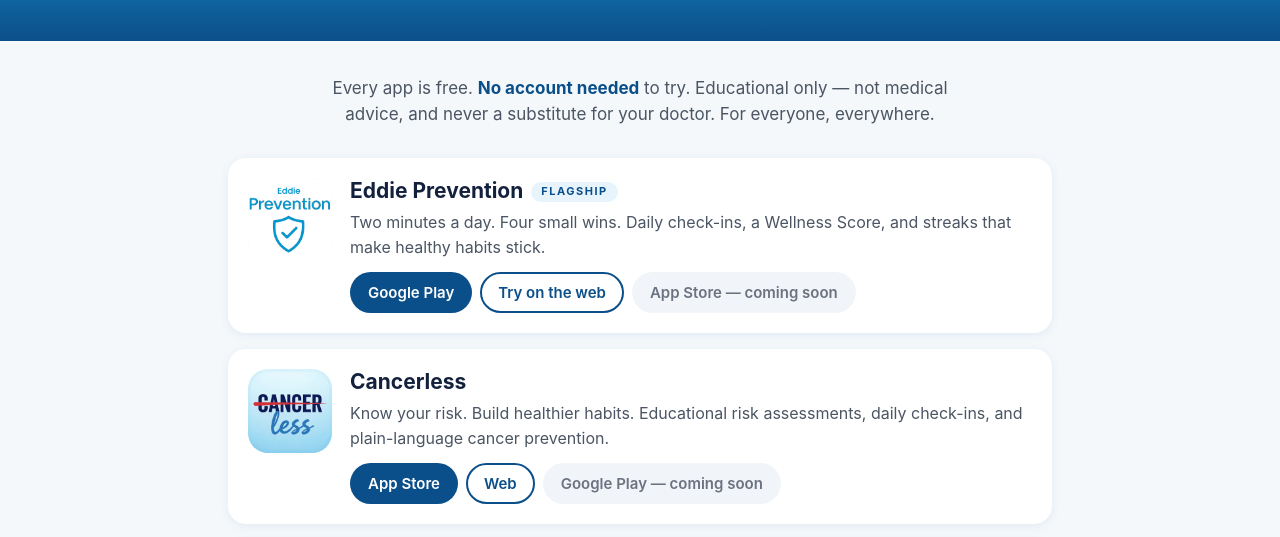
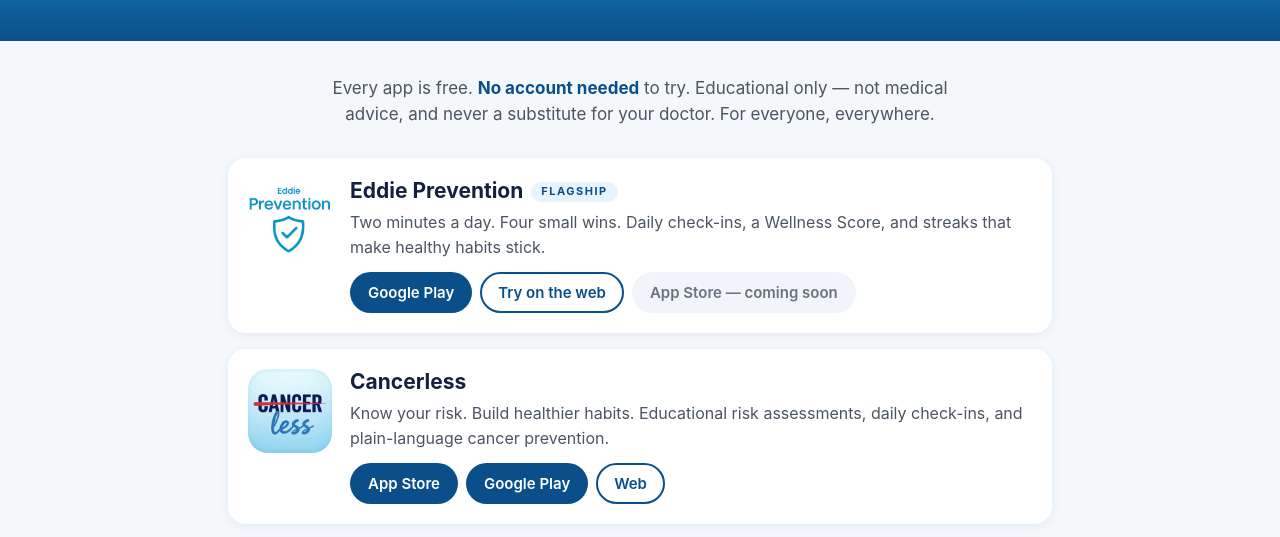
Before and after one commit to CancerTreatmentSpecialist/eddie-family, a plain HTML site: page our-apps-askeddie.html in a window 1280 px wide. Shown: the part 236-773 px from the top of the page. Drawn offline with Linux system fonts and the light colour scheme.

Commit message:
Add files via upload

```diff
--- a/our-apps-askeddie.html
+++ b/our-apps-askeddie.html
@@ -42,7 +42,7 @@ footer a{color:#0b4f8a;font-weight:600}
 <main>
 <p class="intro">Every app is free. <strong>No account needed</strong> to try. Educational only &mdash; not medical advice, and never a substitute for your doctor. For everyone, everywhere.</p>
 <section class="app"><div class="icon"><img src="eddie-prevention.png" alt="Eddie Prevention icon" width="84" height="84"></div><div class="app-body"><h2 class="app-name">Eddie Prevention<span class="badge">Flagship</span></h2><p class="app-tag">Two minutes a day. Four small wins. Daily check-ins, a Wellness Score, and streaks that make healthy habits stick.</p><div class="buttons"><a class="btn" href="https://play.google.com/store/apps/details?id=com.cancertreatmentspecialist.eddieprevention" target="_blank" rel="noopener">Google Play</a> <a class="btn web" href="https://app.eddieprevention.org" target="_blank" rel="noopener">Try on the web</a> <span class="soon">App Store — coming soon</span></div></div></section>
-<section class="app"><div class="icon"><img src="cancerless.png" alt="Cancerless icon" width="84" height="84"></div><div class="app-body"><h2 class="app-name">Cancerless</h2><p class="app-tag">Know your risk. Build healthier habits. Educational risk assessments, daily check-ins, and plain-language cancer prevention.</p><div class="buttons"><a class="btn" href="https://apps.apple.com/us/app/cancerless/id6783916380" target="_blank" rel="noopener">App Store</a> <a class="btn web" href="https://getcancerless.org" target="_blank" rel="noopener">Web</a> <span class="soon">Google Play — coming soon</span></div></div></section>
+<section class="app"><div class="icon"><img src="cancerless.png" alt="Cancerless icon" width="84" height="84"></div><div class="app-body"><h2 class="app-name">Cancerless</h2><p class="app-tag">Know your risk. Build healthier habits. Educational risk assessments, daily check-ins, and plain-language cancer prevention.</p><div class="buttons"><a class="btn" href="https://apps.apple.com/us/app/cancerless/id6783916380" target="_blank" rel="noopener">App Store</a> <a class="btn" href="https://play.google.com/store/apps/details?id=com.cancertreatmentspecialist.cancerless" target="_blank" rel="noopener">Google Play</a> <a class="btn web" href="https://getcancerless.org" target="_blank" rel="noopener">Web</a></div></div></section>
 <section class="app"><div class="icon"><img src="ask-eddie.png" alt="Ask Eddie icon" width="84" height="84"></div><div class="app-body"><h2 class="app-name">Ask Eddie</h2><p class="app-tag">Your cancer copilot. Ask questions in plain language, any time — diagnoses, treatments, trials, and what to ask your doctor.</p><div class="buttons"><a class="btn" href="https://apps.apple.com/us/app/ask-eddie/id6760727031" target="_blank" rel="noopener">App Store</a> <a class="btn" href="https://play.google.com/store/apps/details?id=app.askeddieyourcancercopilot.ios" target="_blank" rel="noopener">Google Play</a> <a class="btn web" href="https://askeddie.org" target="_blank" rel="noopener">Web</a></div></div></section>
 <section class="app"><div class="icon"><img src="ask-shelia.png" alt="Ask Shelia icon" width="84" height="84"></div><div class="app-body"><h2 class="app-name">Ask Shelia</h2><p class="app-tag">Women’s health, clearly explained. Private answers on screenings, periods, pregnancy, menopause, heart health, and more.</p><div class="buttons"><a class="btn" href="https://apps.apple.com/us/app/ask-shelia/id6794027287" target="_blank" rel="noopener">App Store</a> <a class="btn" href="https://play.google.com/store/apps/details?id=app.asksheliawomenshealth.ios" target="_blank" rel="noopener">Google Play</a> <a class="btn web" href="https://askshelia.org" target="_blank" rel="noopener">Web</a></div></div></section>
 <section class="app"><div class="icon"><img src="eddie-prostate.png" alt="Eddie Prostate icon" width="84" height="84"></div><div class="app-body"><h2 class="app-name">Eddie Prostate</h2><p class="app-tag">Prostate risk and education in your pocket — a risk check, plain-language answers, and questions for your urologist.</p><div class="buttons"><a class="btn" href="https://apps.apple.com/us/app/eddie-prostate/id6780092180" target="_blank" rel="noopener">App Store</a></div><p class="note">iPhone and iPad only</p></div></section>
```
Also changed, not shown: our-apps-cancerexpert.html (+1 -1 lines).
